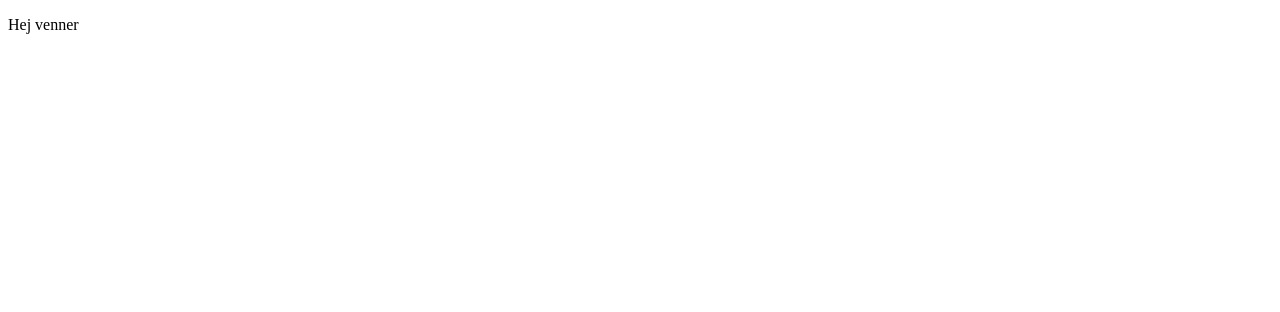
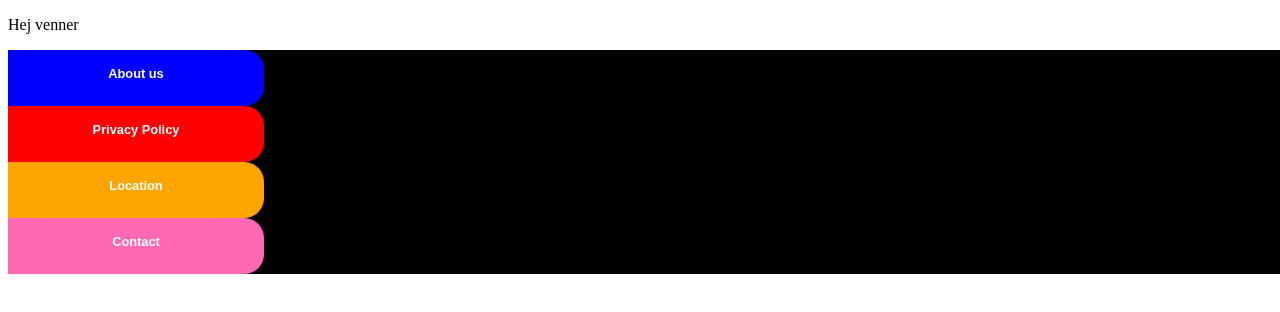
Before and after one commit to rebe4175/gitgroup, a plain HTML site: page index.html in a window 1280 px wide. Drawn offline with Linux system fonts and the light colour scheme.

Commit message:
oops css commit nummer to

```diff
--- /dev/null
+++ b/footerstyle.css
@@ -0,0 +1,56 @@
+#container {
+
+    background-color: black;
+    width: 100vw;
+    display: grid;
+    grid-template-columns: 1fr;
+}
+
+.color {
+
+    font-family: sans-serif;
+    font-size: .8em;
+    color: white;
+    padding-top: 2vh;
+    font-weight: bold;
+    text-align: center;
+    border-bottom-right-radius: 20px;
+    border-top-right-radius: 20px;
+
+
+
+}
+
+.color:hover {
+
+    cursor: pointer;
+    color: lightgray;
+    transition: .2s ease;
+}
+
+.one, .two, .three, .four {
+
+    width: 20vw;
+    height: 5vh;
+
+}
+
+.one {
+
+    background-color: blue;
+}
+
+.two {
+
+    background-color: red;
+}
+
+.three {
+
+    background-color: orange;
+}
+
+.four {
+
+    background-color: hotpink;
+}
--- a/index.html
+++ b/index.html
@@ -4,11 +4,21 @@
     <meta charset="UTF-8">
     <meta name="viewport" content="width=device-width, initial-scale=1.0">
     <meta http-equiv="X-UA-Compatible" content="ie=edge">
+    <link rel="stylesheet" href="footerstyle.css">
     <title>Git in groups</title>
 </head>
 <body>
 
 <p>Hej venner</p>
 
+<footer>
+
+    <div id="container">
+        <div class="color one">About us</div>
+        <div class="color two">Privacy Policy</div>
+        <div class="color three">Location</div>
+        <div class="color four">Contact</div>
+    </div>
+</footer>
 </body>
 </html>
```
